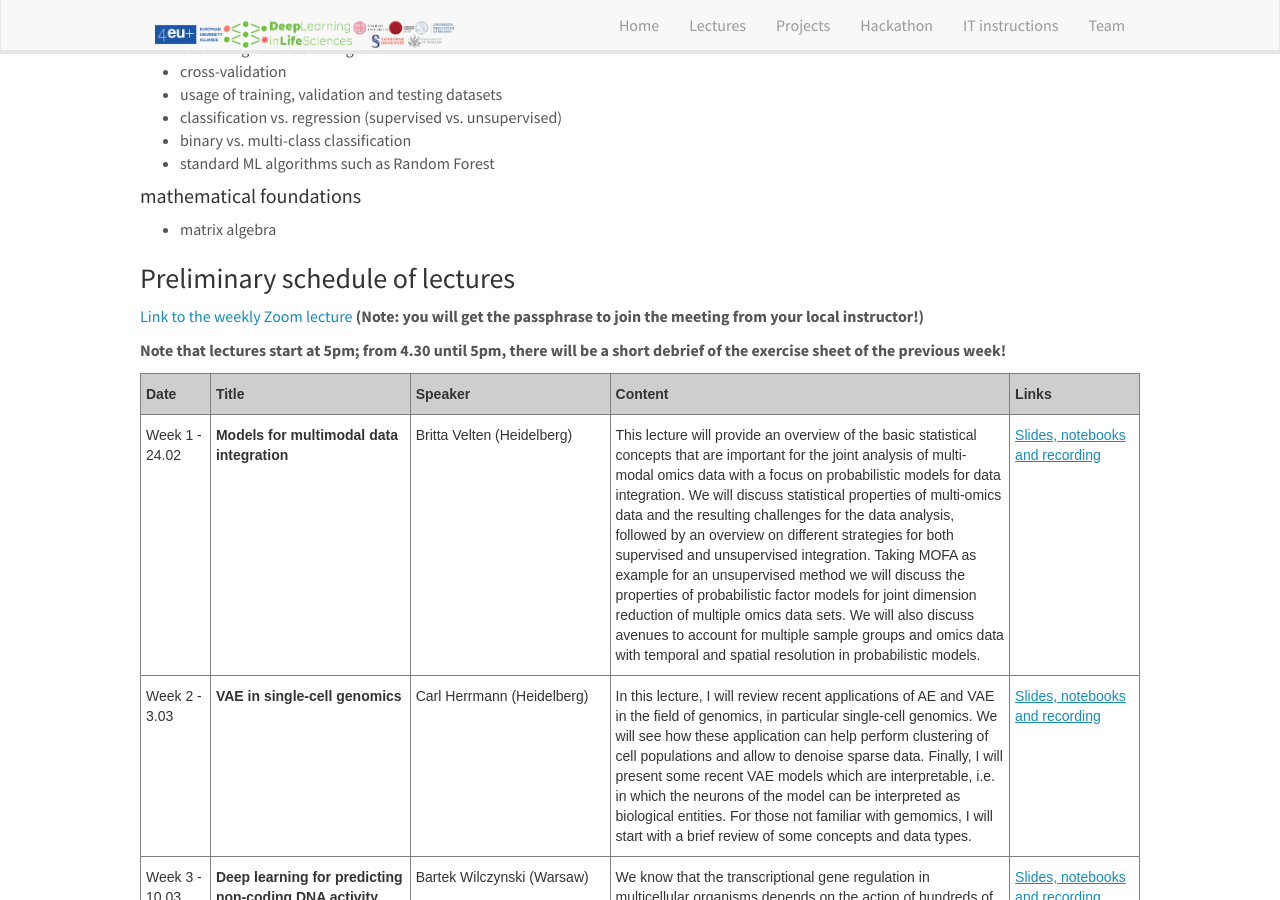
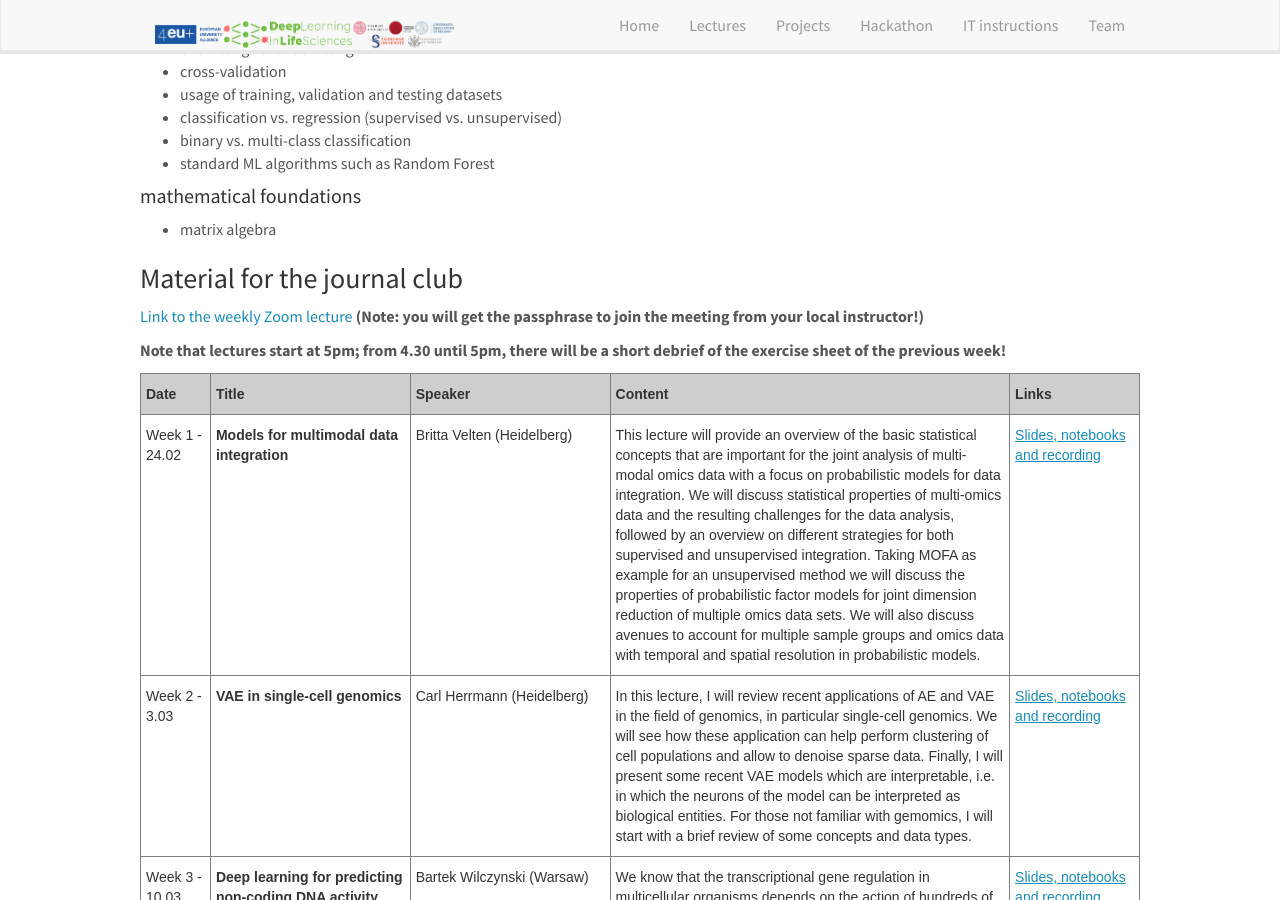
Before and after one commit to GregoireSU/deeplife4eu.github.io, a Jekyll site: the page built from _pages/program.md, in a window 1280 px wide and 900 px high, scrolled down 1222 px. Built offline with Jekyll 4.4.1, drawn with Linux system fonts in a browser that asks for light colours; nearby versions of some CDN libraries.

Commit message:
changed the program

```diff
--- a/_pages/program.md
+++ b/_pages/program.md
@@ -69,7 +69,7 @@ Specifically, we expect that the following theoretical concepts are familiar:
 * matrix algebra
 
 
-### Preliminary schedule of lectures
+### Material for the journal club
 
 [Link to the weekly Zoom lecture](https://eu02web.zoom-x.de/j/68946797163) **(Note: you will get the passphrase to join the meeting from your local instructor!)**
 
```
Also changed, not shown: 1 other file.
